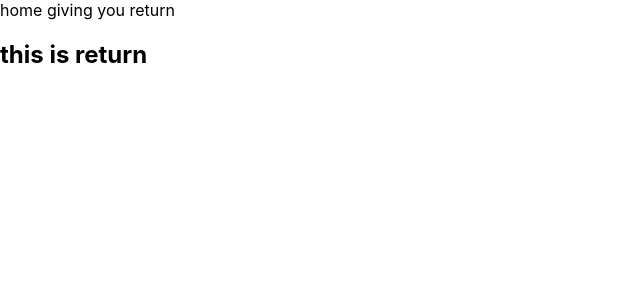
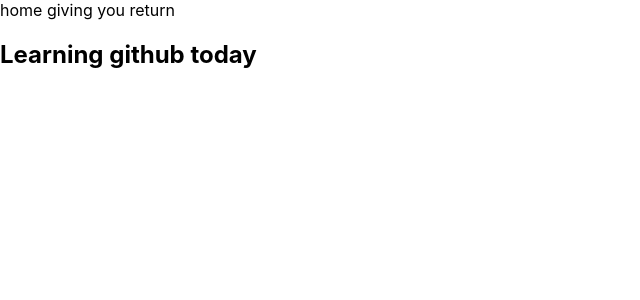
Before and after one commit to Harishsen69/git-lrearning, a React (Create React App) app in the folder auth/: page / in a window 1280 px wide. Shown: the top 300 px of the page, without its empty margins (0-640 px from the left). Built offline with nearby package versions, Linux system fonts and the light colour scheme.

Commit message:
second commit

```diff
--- a/auth/src/App.js
+++ b/auth/src/App.js
@@ -4,7 +4,7 @@
   return (
     <div>
       <Home></Home>
-      <h2>this is return </h2>
+      <h2>Learning github today</h2>
     </div>
   )
 }
```
